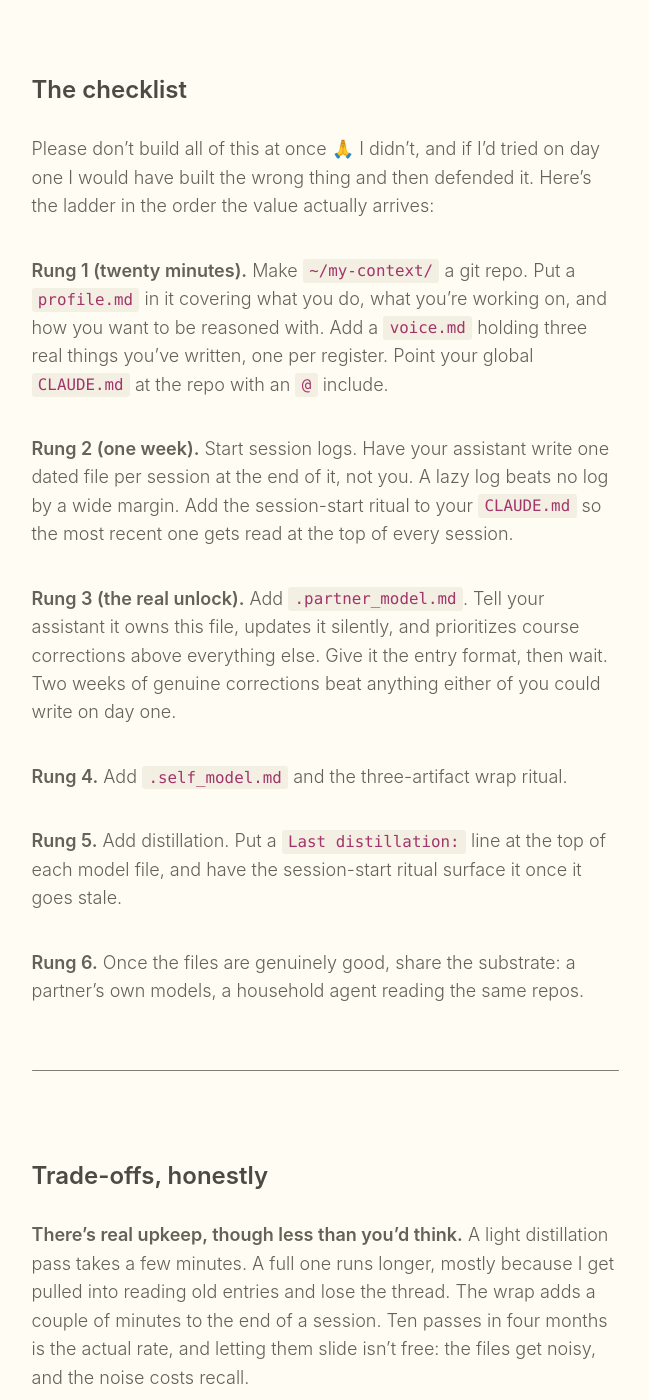
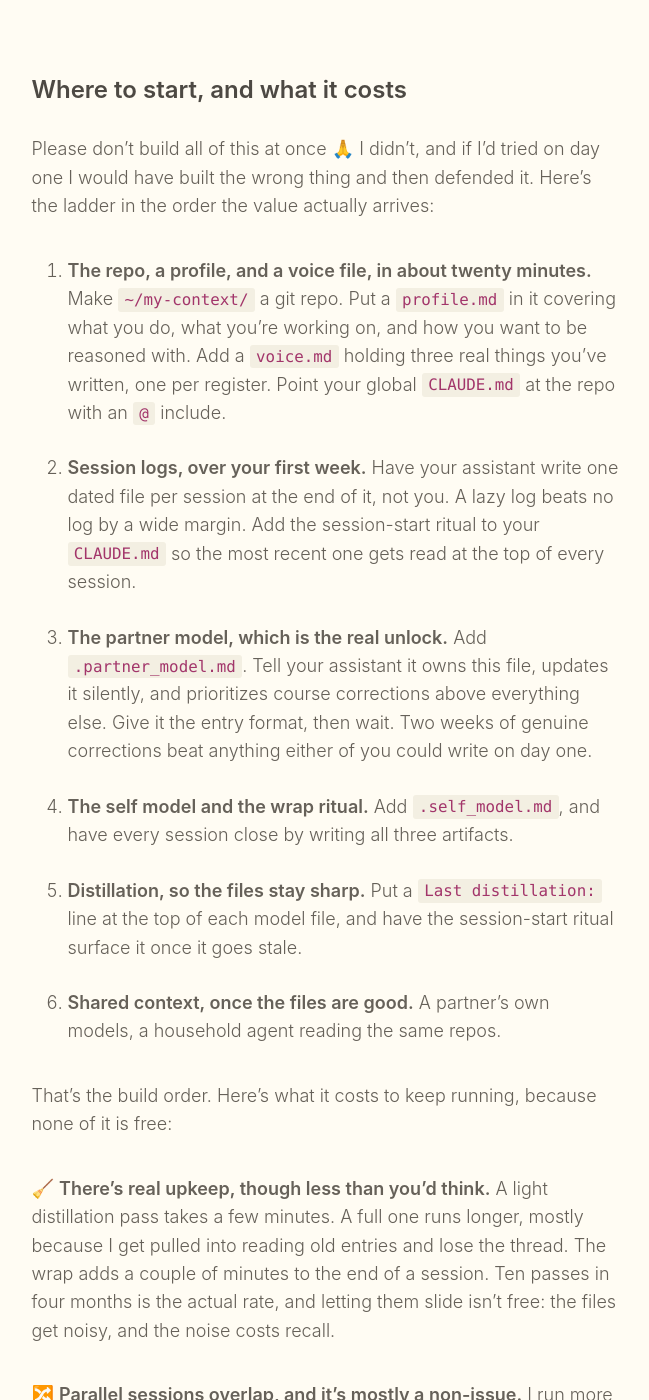
Before and after one commit to paulmederos/pm17, a Jekyll site: the page built from _posts/2026-08-09-how-i-work-with-claude.md, in a window 1280 px wide and 1400 px high, scrolled down 4589 px. Shown: the whole window, without its empty margins (315-964 px from the left). Built offline with Jekyll 4.4.1, drawn with Linux system fonts in a browser that asks for light colours; some web fonts are replaced; some of the changed text lies outside the part shown.

Commit message:
Merge the checklist and trade-offs into one section
One section now covers the build order and what it costs to keep running.
Rungs became a real numbered list with a short descriptive label leading
each item, so the ladder scans without reading every sentence. Trade-offs
each open with an emoji.

Also dropped "honestly" from the heading and the intro line.

Co-Authored-By: Claude Opus 5 <noreply@anthropic.com>

```diff
--- a/_posts/2026-08-09-how-i-work-with-claude.md
+++ b/_posts/2026-08-09-how-i-work-with-claude.md
@@ -24,7 +24,7 @@ We cover a lot of ground together. Some of what's in there:
 
 Every one of those ran on the same machine, against the same accumulated context. Claude knows my voice, my family, my projects, and the calls I've already made about all three. Nothing needs re-explaining. Because it all lives in one place it interconnects, so something settled in one part of my life shows up where it's useful in another. The work feels persistent instead of episodic, and it keeps getting sharper as we both learn.
 
-Below is the whole thing at a glance, a prompt that will build it for you, a checklist, and the honest trade-offs. Then the story of how it got this way, which is really a story about the order things broke in.
+Below is the whole thing at a glance, a prompt that will build it for you, and a build order with the real costs attached. Then the story of how it got this way, which is really a story about the order things broke in.
 
 ---
 
@@ -101,35 +101,28 @@ That last line about the remote is deliberate too. Decide the privacy posture yo
 
 ---
 
-## The checklist
+## Where to start, and what it costs
 
 Please don't build all of this at once 🙏 I didn't, and if I'd tried on day one I would have built the wrong thing and then defended it. Here's the ladder in the order the value actually arrives:
 
-**Rung 1 (twenty minutes).** Make `~/my-context/` a git repo. Put a `profile.md` in it covering what you do, what you're working on, and how you want to be reasoned with. Add a `voice.md` holding three real things you've written, one per register. Point your global `CLAUDE.md` at the repo with an `@` include.
+1. **The repo, a profile, and a voice file, in about twenty minutes.** Make `~/my-context/` a git repo. Put a `profile.md` in it covering what you do, what you're working on, and how you want to be reasoned with. Add a `voice.md` holding three real things you've written, one per register. Point your global `CLAUDE.md` at the repo with an `@` include.
+2. **Session logs, over your first week.** Have your assistant write one dated file per session at the end of it, not you. A lazy log beats no log by a wide margin. Add the session-start ritual to your `CLAUDE.md` so the most recent one gets read at the top of every session.
+3. **The partner model, which is the real unlock.** Add `.partner_model.md`. Tell your assistant it owns this file, updates it silently, and prioritizes course corrections above everything else. Give it the entry format, then wait. Two weeks of genuine corrections beat anything either of you could write on day one.
+4. **The self model and the wrap ritual.** Add `.self_model.md`, and have every session close by writing all three artifacts.
+5. **Distillation, so the files stay sharp.** Put a `Last distillation:` line at the top of each model file, and have the session-start ritual surface it once it goes stale.
+6. **Shared context, once the files are good.** A partner's own models, a household agent reading the same repos.
 
-**Rung 2 (one week).** Start session logs. Have your assistant write one dated file per session at the end of it, not you. A lazy log beats no log by a wide margin. Add the session-start ritual to your `CLAUDE.md` so the most recent one gets read at the top of every session.
+That's the build order. Here's what it costs to keep running, because none of it is free:
 
-**Rung 3 (the real unlock).** Add `.partner_model.md`. Tell your assistant it owns this file, updates it silently, and prioritizes course corrections above everything else. Give it the entry format, then wait. Two weeks of genuine corrections beat anything either of you could write on day one.
+🧹 **There's real upkeep, though less than you'd think.** A light distillation pass takes a few minutes. A full one runs longer, mostly because I get pulled into reading old entries and lose the thread. The wrap adds a couple of minutes to the end of a session. Ten passes in four months is the actual rate, and letting them slide isn't free: the files get noisy, and the noise costs recall.
 
-**Rung 4.** Add `.self_model.md` and the three-artifact wrap ritual.
+🔀 **Parallel sessions overlap, and it's mostly a non-issue.** I run more than one at a time, so two sessions sometimes append to the same model file at once. My files carry a keep-both-sides merge rule for exactly this, and Claude handles the conflict well enough that it's never actually cost me anything. Once, a session swept another session's work into its commit. Everything still landed where it belonged.
 
-**Rung 5.** Add distillation. Put a `Last distillation:` line at the top of each model file, and have the session-start ritual surface it once it goes stale.
+🐢 **It's slow to pay off.** The first two weeks feel like bookkeeping. The compounding is real, and it arrives later than you want it to.
 
-**Rung 6.** Once the files are genuinely good, share the substrate: a partner's own models, a household agent reading the same repos.
+🪤 **It's easy to make the system the project.** Tending the files is satisfying in a way the actual work sometimes isn't, and I've burned an afternoon in there more than once. So the check I run is simple: did this pass make the next session faster? If I'm not re-explaining and re-deciding less than I was before, I was just procrastinating with extra steps. 😅
 
----
-
-## Trade-offs, honestly
-
-**There's real upkeep, though less than you'd think.** A light distillation pass takes a few minutes. A full one runs longer, mostly because I get pulled into reading old entries and lose the thread. The wrap adds a couple of minutes to the end of a session. Ten passes in four months is the actual rate, and letting them slide isn't free: the files get noisy, and the noise costs recall.
-
-**Parallel sessions overlap, and it's mostly a non-issue.** I run more than one at a time, so two sessions sometimes append to the same model file at once. My files carry a keep-both-sides merge rule for exactly this, and Claude handles the conflict well enough that it's never actually cost me anything. Once, a session swept another session's work into its commit. Everything still landed where it belonged.
-
-**It's slow to pay off.** The first two weeks feel like bookkeeping. The compounding is real, and it arrives later than you want it to.
-
-**It's easy to make the system the project.** Tending the files is satisfying in a way the actual work sometimes isn't, and I've burned an afternoon in there more than once. So the check I run is simple: did this pass make the next session faster? If I'm not re-explaining and re-deciding less than I was before, I was just procrastinating with extra steps. 😅
-
-**Local-first costs some convenience.** Everything runs in Claude Code on my machine, in my repos. Cloud sessions are frictionless to start, which is exactly the problem: a frictionless start makes for a frictionless abandon. When the work lives on the machine I'm sitting at, standing up from the desk closes it. I do use remote control to keep something moving while I'm out walking. That door swings toward toxicity if you let it. The anchor mostly holds.
+💻 **Local-first costs some convenience.** Everything runs in Claude Code on my machine, in my repos. Cloud sessions are frictionless to start, which is exactly the problem: a frictionless start makes for a frictionless abandon. When the work lives on the machine I'm sitting at, standing up from the desk closes it. I do use remote control to keep something moving while I'm out walking. That door swings toward toxicity if you let it. The anchor mostly holds.
 
 ---
 
```
